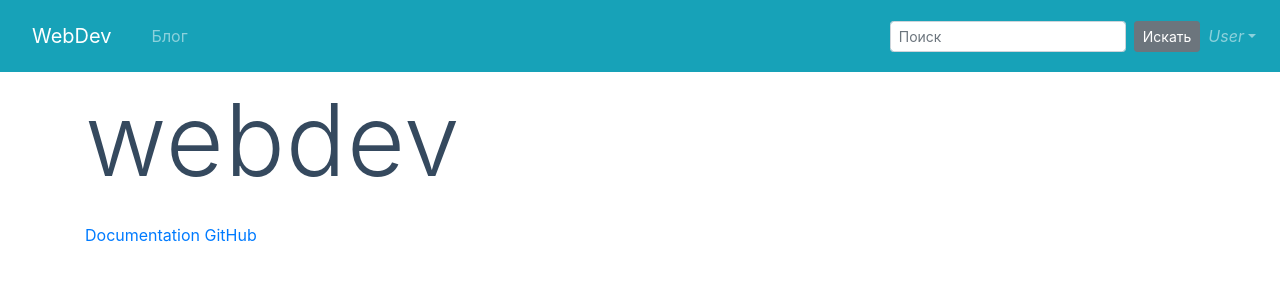
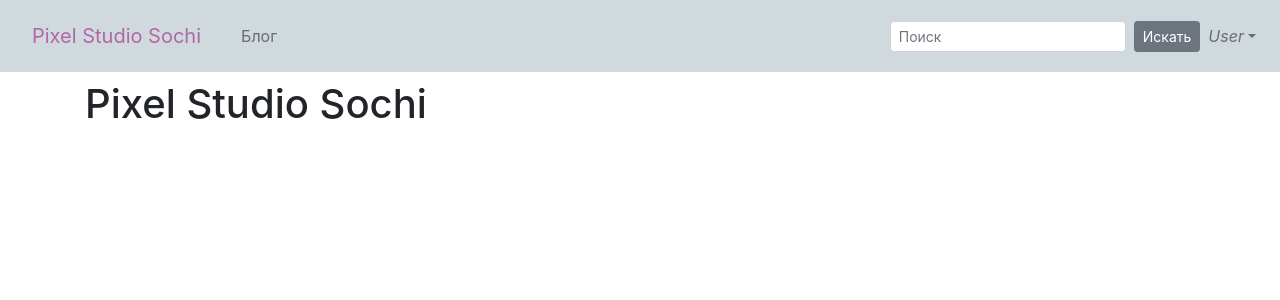
Before and after one commit to webdevstas/pixel, a Nuxt app: page / in a window 1280 px wide. Shown: the top 300 px of the page. Built offline with nearby package versions, Linux system fonts and the light colour scheme.

Commit message:
add theme vars

```diff
--- /dev/null
+++ b/assets/sass/_variables.sass
@@ -0,0 +1,5 @@
+$olive: #7a8684
+$grey: #d0dade
+$bej_light: #e1cac2
+$bej_dark: #c1968e
+$pink: #b166a7
--- a/components/navbar.vue
+++ b/components/navbar.vue
@@ -1,7 +1,7 @@
 <template>
 <div>
-  <b-navbar toggleable="lg" type="dark" variant="info" fixed="top">
-    <b-navbar-brand><nuxt-link class="nav-link" to='/'>WebDev</nuxt-link></b-navbar-brand>
+  <b-navbar toggleable="lg" fixed="top">
+    <b-navbar-brand><nuxt-link class="nav-link" to='/'>Pixel Studio Sochi</nuxt-link></b-navbar-brand>
 
     <b-navbar-toggle target="nav-collapse"></b-navbar-toggle>
 
@@ -33,6 +33,12 @@
 </template>
 
 <style lang="sass" scoped>
-    .nav-link
-        color: #fff
+@import '~assets/sass/_variables.sass'
+.navbar-brand a
+  color: $pink
+.nav-link
+  color: #fff
+.navbar
+  background-color: $grey
+  color: $olive
 </style>
--- a/layouts/default.vue
+++ b/layouts/default.vue
@@ -10,11 +10,12 @@
 </template>
 
 <style lang="sass">
-.container
-  justify-content: start !important
-  min-height: 100% !important
+@import '~assets/sass/_variables.sass'
 .content-area
   margin-top: 80px
   width: 100%
   text-align: left
+.btn-primary
+  background-color: $bej_dark !important
+  border: none
 </style>
--- a/nuxt.config.js
+++ b/nuxt.config.js
@@ -28,7 +28,7 @@
   /*
   ** Global CSS
   */
-  loading: {color: '#FFA840', height: '5px'},
+  loading: {color: '#b166a7 ', height: '5px'},
   css: [
   ],
   /*
--- a/pages/index.vue
+++ b/pages/index.vue
@@ -1,27 +1,8 @@
 <template>
     <div>
-      <Logo />
       <h1 class="title">
-        webdev
+        Pixel Studio Sochi
       </h1>
-      <div class="links">
-        <a
-          href="https://nuxtjs.org/"
-          target="_blank"
-          rel="noopener noreferrer"
-          class="button--green"
-        >
-          Documentation
-        </a>
-        <a
-          href="https://github.com/nuxt/nuxt.js"
-          target="_blank"
-          rel="noopener noreferrer"
-          class="button--grey"
-        >
-          GitHub
-        </a>
-      </div>
     </div>
 </template>
 
@@ -29,43 +10,6 @@
 export default {}
 </script>
 
-<style>
-.container {
-  margin: 0 auto;
-  min-height: 100vh;
-  display: flex;
-  justify-content: center;
-  align-items: center;
-  text-align: center;
-}
+<style lang="sass" scoped>
 
-.title {
-  font-family:
-    'Quicksand',
-    'Source Sans Pro',
-    -apple-system,
-    BlinkMacSystemFont,
-    'Segoe UI',
-    Roboto,
-    'Helvetica Neue',
-    Arial,
-    sans-serif;
-  display: block;
-  font-weight: 300;
-  font-size: 100px;
-  color: #35495e;
-  letter-spacing: 1px;
-}
-
-.subtitle {
-  font-weight: 300;
-  font-size: 42px;
-  color: #526488;
-  word-spacing: 5px;
-  padding-bottom: 15px;
-}
-
-.links {
-  padding-top: 15px;
-}
 </style>
```
Also changed, not shown: components/Logo.vue (deleted, +0 -7 lines), package.json (+10 -2 lines), 1 other file (tests, documents, lock files or other folders).
